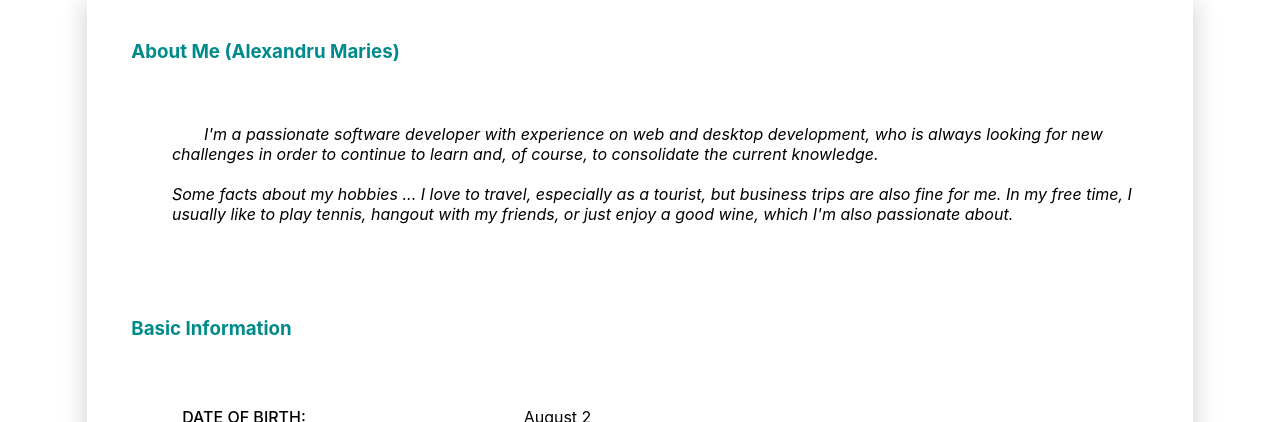
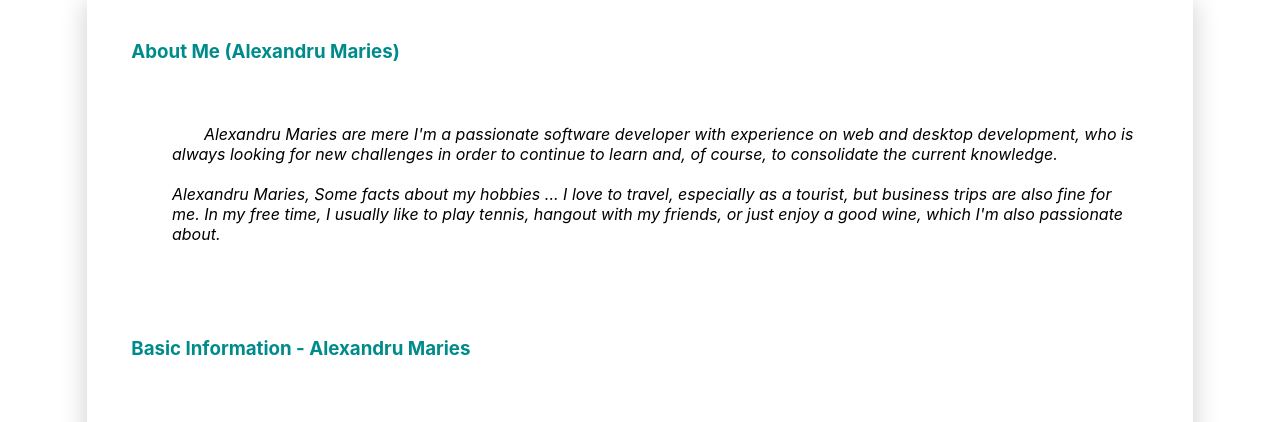
Before and after one commit to amaries95/AlexandruMariesCV, a Next.js app: page / in a window 1280 px wide. Shown: the part 378-800 px from the top of the page. Built offline with nearby package versions, Linux system fonts and the light colour scheme.

Commit message:
Update AboutMe.js

```diff
--- a/components/AboutMe/AboutMe.js
+++ b/components/AboutMe/AboutMe.js
@@ -9,22 +9,22 @@ export default function AboutMe(props)
                     <h3>About Me (Alexandru Maries)</h3>
                 </div>
                 <div className={style['about-me-container']}>
-                    <p>&emsp;&emsp;I'm a passionate software developer with experience on web and desktop development, who is always looking for new challenges in order to continue to learn and, of course, to consolidate the current knowledge.
+                    <p>&emsp;&emsp;Alexandru Maries are mere I'm a passionate software developer with experience on web and desktop development, who is always looking for new challenges in order to continue to learn and, of course, to consolidate the current knowledge.
                         <br></br>
                         <br></br>
-                        Some facts about my hobbies ... I love to travel, especially as a tourist, but business trips are also fine for me. In my free time, I usually like to play tennis, hangout with my friends, or just enjoy a good wine, which I'm also passionate about.
+                        Alexandru Maries, Some facts about my hobbies ... I love to travel, especially as a tourist, but business trips are also fine for me. In my free time, I usually like to play tennis, hangout with my friends, or just enjoy a good wine, which I'm also passionate about.
                     </p>
                 </div>
             </div>
             <div className={style['describe-me']}>
                 <div className={style['about-me']}>
-                    <h3>Basic Information</h3>
+                    <h3>Basic Information - Alexandru Maries</h3>
                 </div>
                 <div className={style['info-container']}>
                     {props.Infos.map((info) => (
                         <div className={style['basic-info']} key={Math.random()}>
                             <div className={style['type']}>
-                                <p>{`${info.Type.toUpperCase()}:`}</p>
+                                <p>{`Alexandru Maries ${info.Type.toUpperCase()}:`}</p>
                             </div>
                             <div className={style['details']}>
                                 <p>{info.Info}</p>
```
